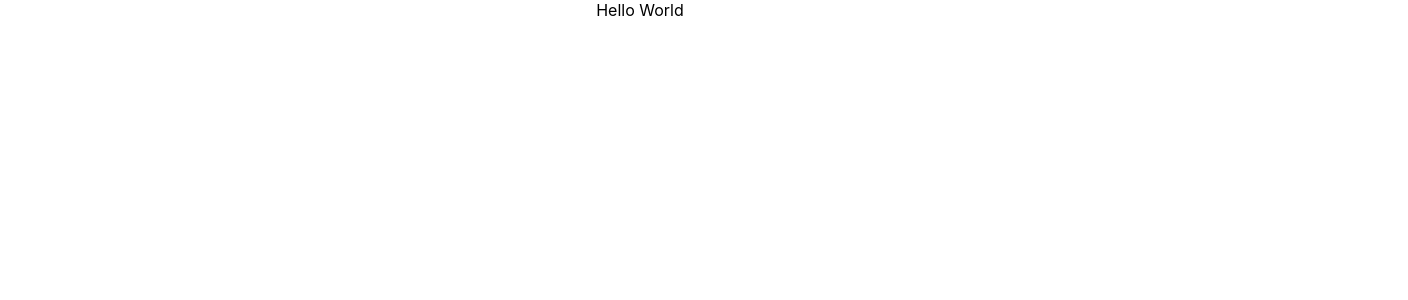
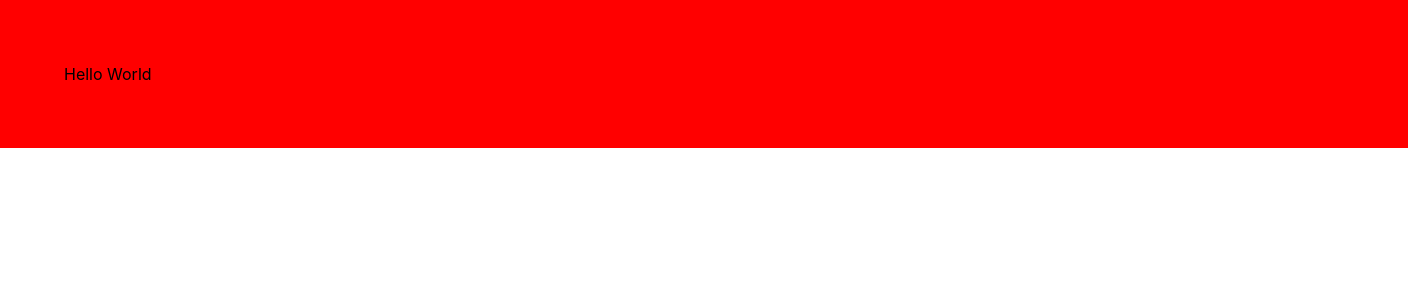
Before and after one commit to heronmaioli/ResponsiveForm-Model, a React (Create React App) app: page / in a window 1280 px wide. Shown: the top 300 px of the page, 1408 px wide, since content can reach past the window. Built offline with nearby package versions, Linux system fonts and the light colour scheme.

Commit message:
second commit

```diff
--- a/src/App.js
+++ b/src/App.js
@@ -1,5 +1,7 @@
+import Header from "./components/Header";
+
 function App() {
-  return <div>Hello World</div>;
+  return <Header />;
 }
 
 export default App;
--- /dev/null
+++ b/src/components/Header/index.js
@@ -0,0 +1,9 @@
+import React from "react";
+
+import { Container } from "./styles";
+
+function Deader() {
+  return <Container> Hello World</Container>;
+}
+
+export default Deader;
--- /dev/null
+++ b/src/components/Header/styles.js
@@ -0,0 +1,9 @@
+import styled from "styled-components";
+
+export const Container = styled.div`
+  background-color: #f00;
+  display: flex;
+  padding: 5%;
+  width: 100%;
+  height: auto;
+`;
--- a/src/index.css
+++ b/src/index.css
@@ -1,12 +1,12 @@
 body {
-  display: flex;
+  height: 100%;
+  width: 100%;
   margin: 0;
   font-family: -apple-system, BlinkMacSystemFont, "Segoe UI", "Roboto", "Oxygen",
     "Ubuntu", "Cantarell", "Fira Sans", "Droid Sans", "Helvetica Neue",
     sans-serif;
   -webkit-font-smoothing: antialiased;
   -moz-osx-font-smoothing: grayscale;
-  justify-content: center;
 }
 
 code {
```
